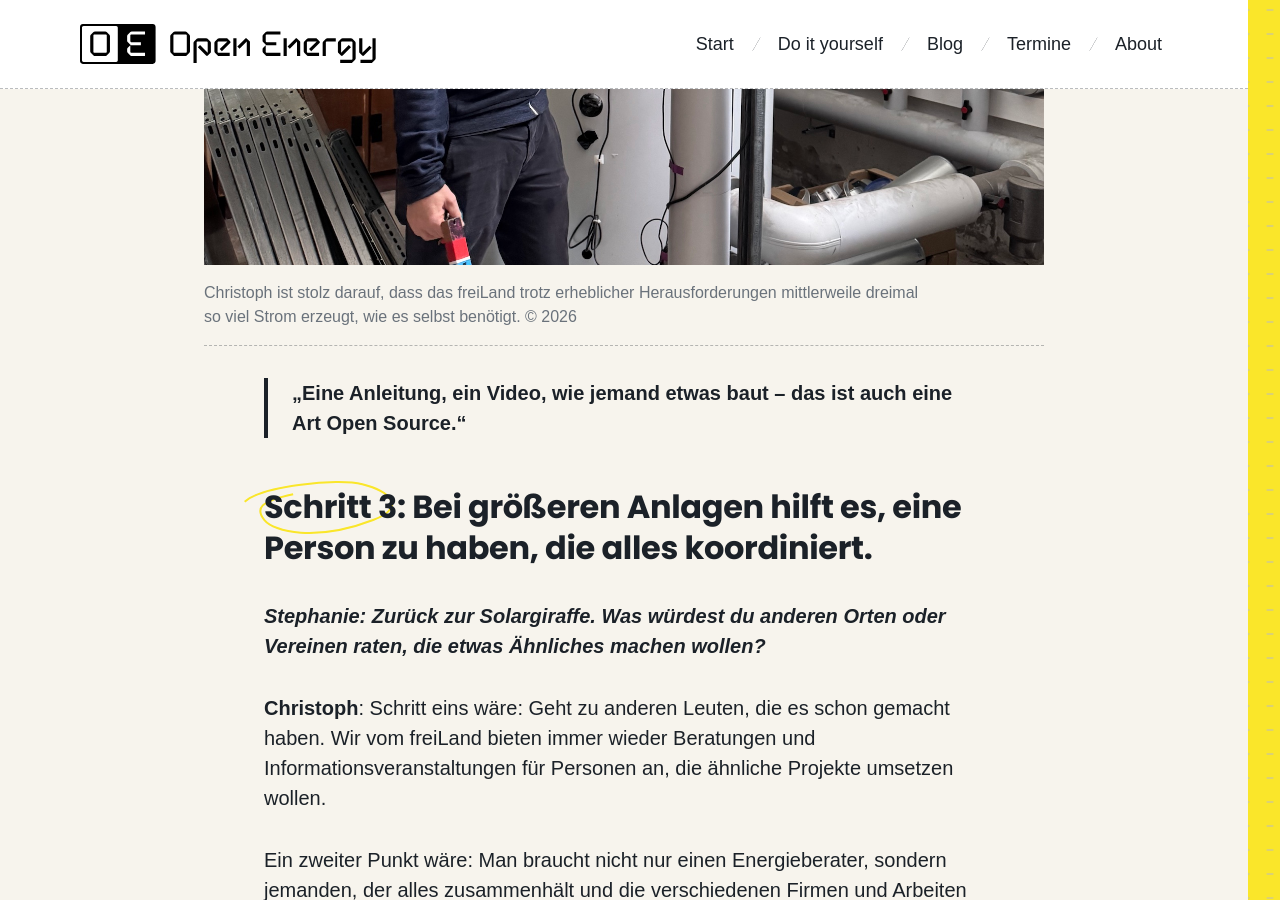
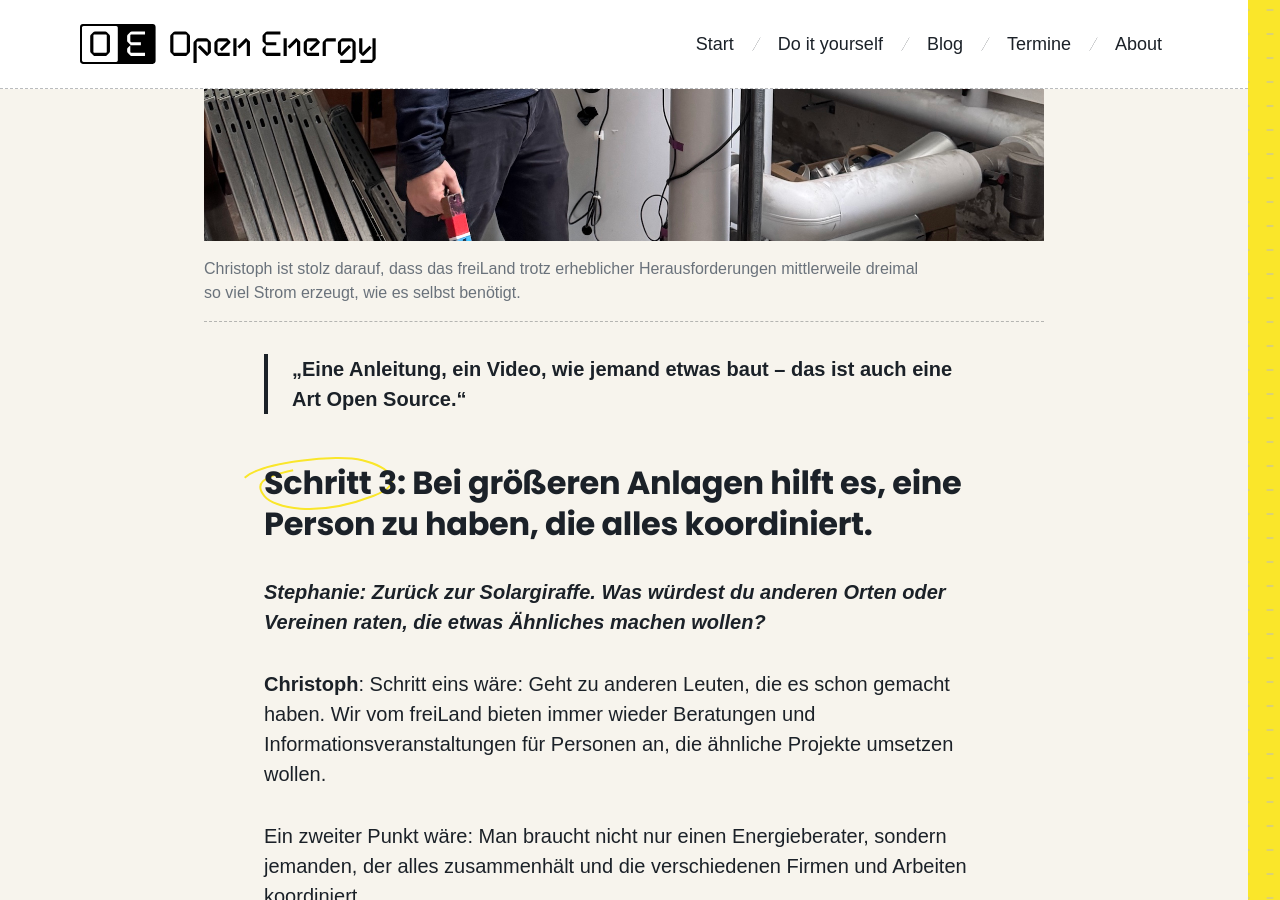
Before and after one commit to okfde/open-energy, a Jekyll site: the page built from _blog/interview-freiLand.md, in a window 1280 px wide and 900 px high, scrolled down 5497 px. Built offline with Jekyll 4.4.1, drawn with Linux system fonts in a browser that asks for light colours; some web fonts are replaced; some of the changed text lies outside the part shown.

Commit message:
Update interview-freiLand.md

```diff
--- a/_blog/interview-freiLand.md
+++ b/_blog/interview-freiLand.md
@@ -11,7 +11,7 @@
 
 <figure class="article-figure">
   <img src="{{ '/assets/images/photos/blog/freiland-4.jpeg' | relative_url }}" alt="">
-  <figcaption> Ein Bauwerk, zwei Energiequellen: Die Giraffe vereint Sonne und Wind © 2026</figcaption>
+  <figcaption> Ein Bauwerk, zwei Energiequellen: Die Giraffe vereint Sonne und Wind. 6</figcaption>
 </figure>
 
 ### Schritt 1: Prüfen, ob es lokale Förderungen gibt!
@@ -61,7 +61,7 @@
 <figure class="article-figure">
   <img src="{{ '/assets/images/photos/blog/freiland-3.jpg' | relative_url }}" alt="">
   <figcaption>
-    Unter diesem <a href="https://sensors.ccc-p.org/d/df44808e-2f9c-451d-ac96-438c9bd6d9a8/freiland-solar-uebersicht?orgId=1&from=now-2d&to=now&timezone=browser">Link</a> ist die aktuelle Energiegewinnung im freiLand rund um die Uhr offen zugänglich. © 2026
+    Unter diesem <a href="https://sensors.ccc-p.org/d/df44808e-2f9c-451d-ac96-438c9bd6d9a8/freiland-solar-uebersicht?orgId=1&from=now-2d&to=now&timezone=browser">Link</a> ist die aktuelle Energiegewinnung im freiLand rund um die Uhr offen zugänglich.
   </figcaption>
 </figure>
 
@@ -77,7 +77,7 @@
 
 <figure class="article-figure">
   <img src="{{ '/assets/images/photos/blog/freiland-5.jpg' | relative_url }}" alt="">
-  <figcaption>Christoph ist stolz darauf, dass das freiLand trotz erheblicher Herausforderungen mittlerweile dreimal so viel Strom erzeugt, wie es selbst benötigt. © 2026</figcaption>
+  <figcaption>Christoph ist stolz darauf, dass das freiLand trotz erheblicher Herausforderungen mittlerweile dreimal so viel Strom erzeugt, wie es selbst benötigt. </figcaption>
 </figure>
 
 > **„Eine Anleitung, ein Video, wie jemand etwas baut – das ist auch eine Art Open Source.“**
```
